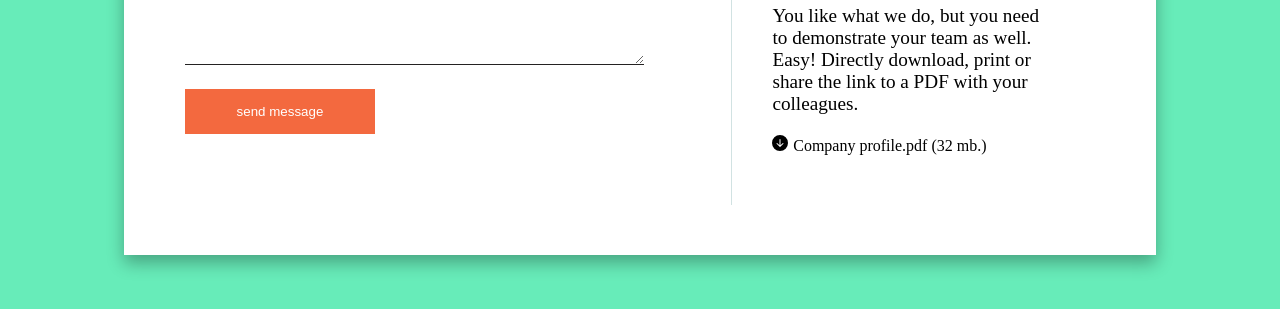
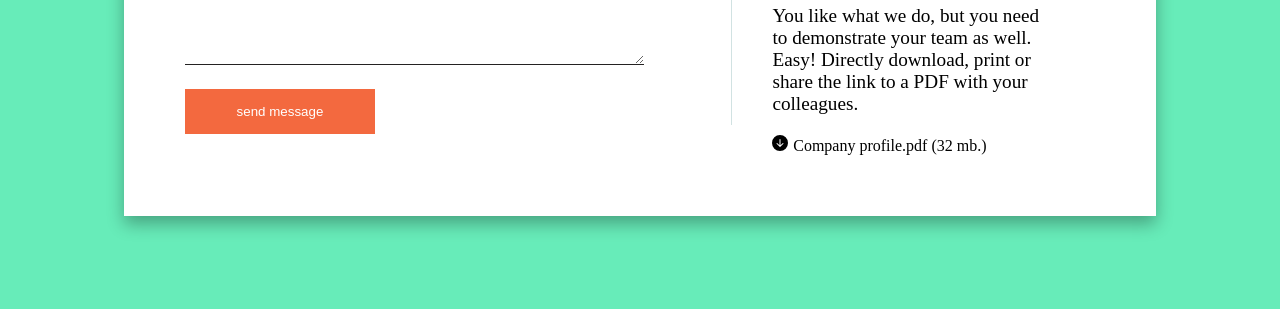
Before and after one commit to Chriss50/techup-skill-challenge, a plain HTML site: page Q1/index.html in a window 1280 px wide. Shown: the part 545-854 px from the top of the page. After the commit the page ends 824 px from the top, so only its background shows below. Drawn offline with Linux system fonts and the light colour scheme.

Commit message:
Adjusting

```diff
--- a/Q1/app.css
+++ b/Q1/app.css
@@ -67,7 +67,8 @@ button[type = submit] {
   float: left;
   border-left: 1px solid rgb(209, 226, 226);
   margin: 4%;
-  height: 20em;
+  height: 15em;
+  margin-bottom: 8%;
 }
 
 .firstname {
```
